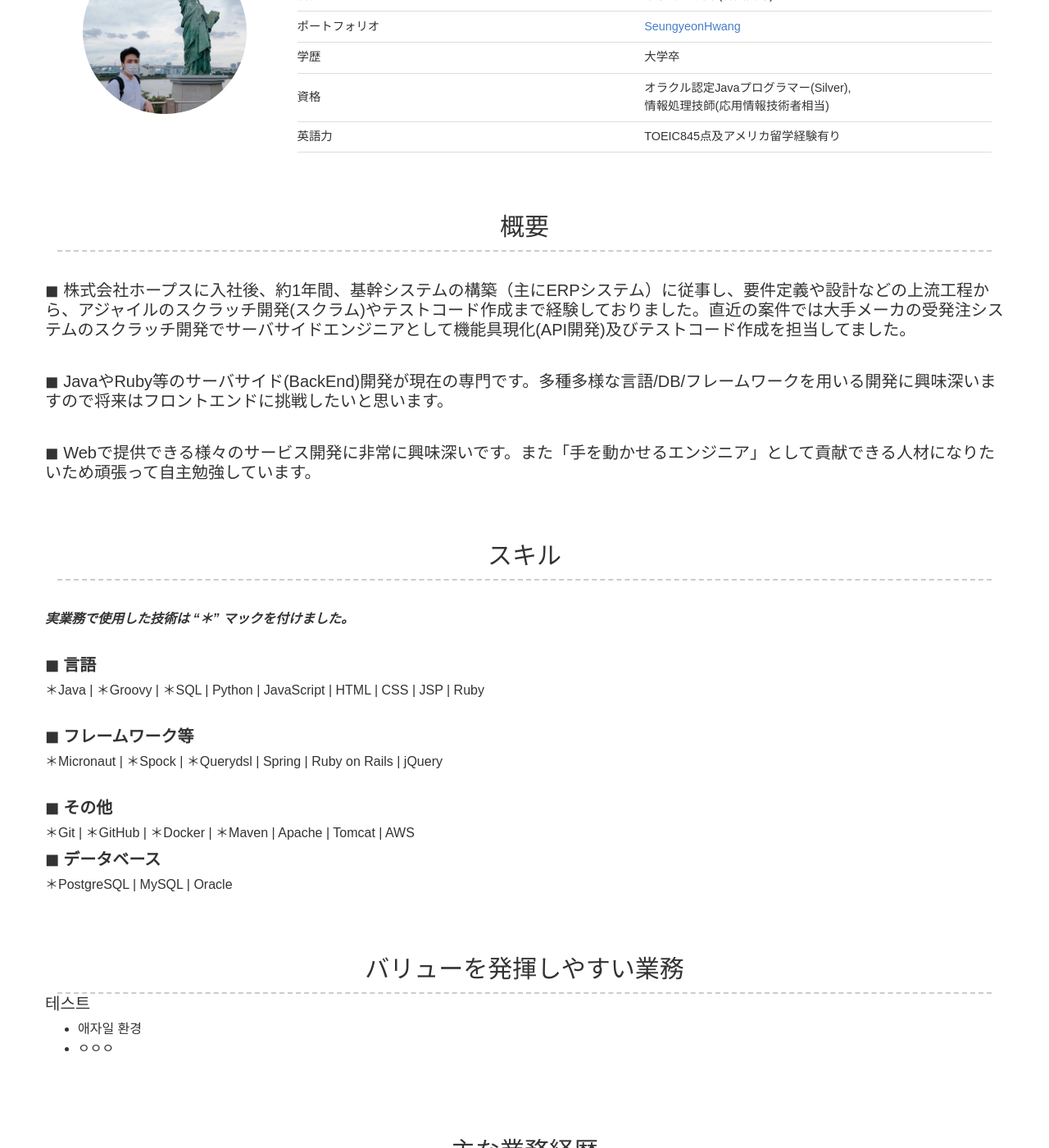
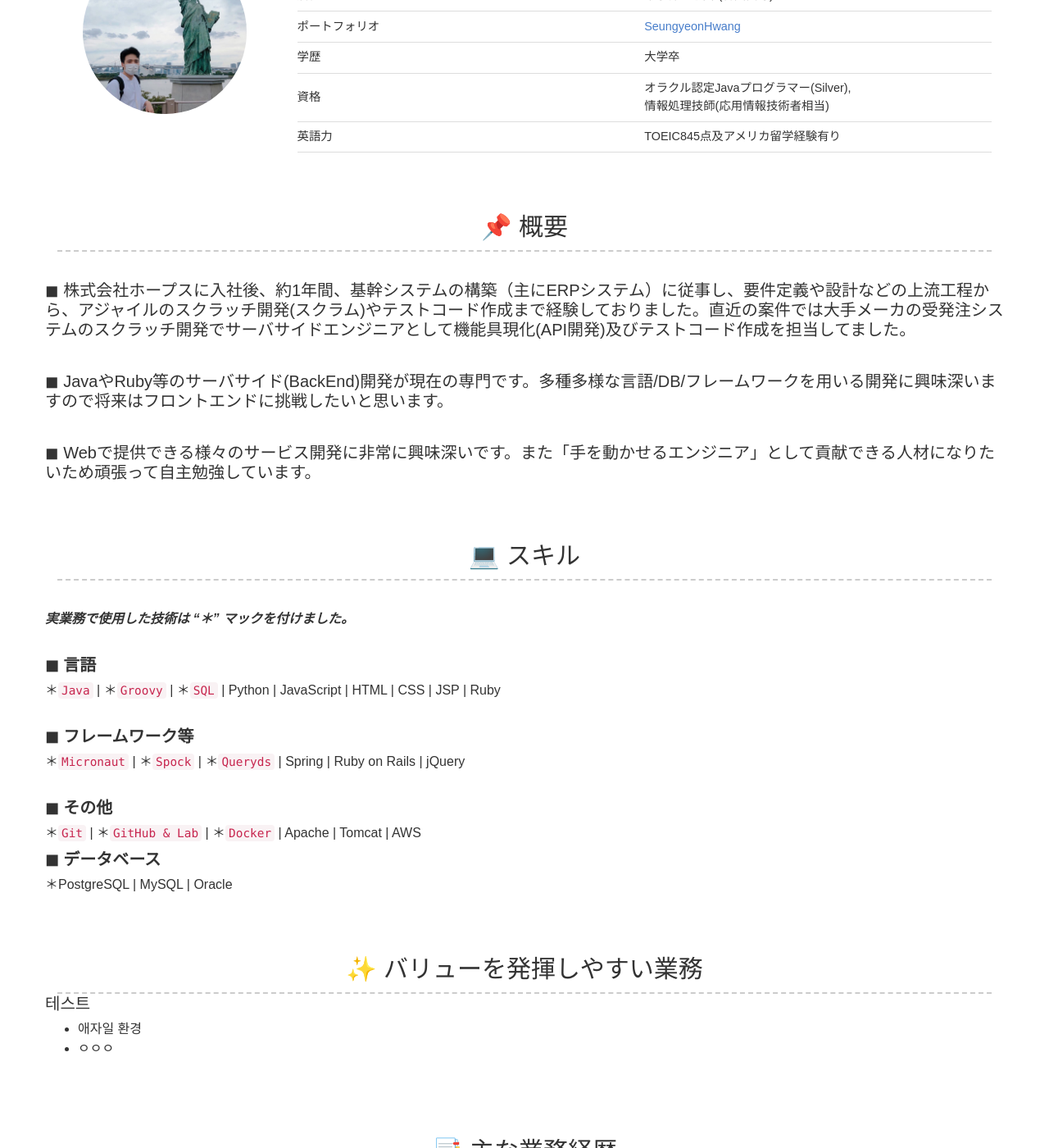
Before and after one commit to SeungyeonHwang/SeungyeonHwang.github.io, a Jekyll site: the page built from index.md, in a window 1280 px wide and 1400 px high, scrolled down 462 px. Shown: the whole window at 82% size. Built offline with Jekyll 4.4.1, drawn with Linux system fonts in a browser that asks for light colours; nearby versions of some CDN libraries; some of the changed text lies outside the part shown.

Commit message:
no message

```diff
--- a/_config.yml
+++ b/_config.yml
@@ -24,7 +24,7 @@ linkedin_username: seungyeon-hwang-09a722182
 
 # About Me Section
 about_profile_image: images/profile.jpeg
-about_title: 基本情報
+about_title: 🔖 基本情報
 about_content: |
   |項目|内容|
   |----|----|
@@ -36,7 +36,7 @@ about_content: |
   |英語力|TOEIC845点及アメリカ留学経験有り|
 
 # Activity Section
-activity_title: 概要
+activity_title: 📌 概要
 activity_content: |
   ## ◼︎ 株式会社ホープスに入社後、約1年間、基幹システムの構築（主にERPシステム）に従事し、要件定義や設計などの上流工程から、アジャイルのスクラッチ開発(スクラム)やテストコード作成まで経験しておりました。直近の案件では大手メーカの受発注システムのスクラッチ開発でサーバサイドエンジニアとして機能具現化(API開発)及びテストコード作成を担当してました。
   <br>
@@ -44,35 +44,35 @@ activity_content: |
   <br>
   ## ◼︎ Webで提供できる様々のサービス開発に非常に興味深いです。また「手を動かせるエンジニア」として貢献できる人材になりたいため頑張って自主勉強しています。
 # Skill Section
-skill_title: スキル
+skill_title: 💻 スキル
 skill_content: |
   ***実業務で使用した技術は "＊" マックを付けました。***
   <br>
   ## **◼︎ 言語**
-  ＊Java | ＊Groovy | ＊SQL | Python | JavaScript | HTML | CSS | JSP | Ruby
+  ＊`Java` | ＊`Groovy` | ＊`SQL` | Python | JavaScript | HTML | CSS | JSP | Ruby
   <br>
 
   ## **◼︎ フレームワーク等**
-    ＊Micronaut | ＊Spock | ＊Querydsl | Spring | Ruby on Rails | jQuery
+    ＊`Micronaut` | ＊`Spock` | ＊`Queryds` | Spring | Ruby on Rails | jQuery
   <br>
 
   ## **◼︎ その他**
-  ＊Git | ＊GitHub | ＊Docker | ＊Maven | Apache | Tomcat | AWS
+  ＊`Git` | ＊`GitHub & Lab` | ＊`Docker` | Apache | Tomcat | AWS
   <br>
 
   ## **◼︎ データベース**
   ＊PostgreSQL | MySQL | Oracle
 # OpenSource Section
-open-source_title: バリューを発揮しやすい業務
+open-source_title: ✨ バリューを発揮しやすい業務
 open-source_content: |
   ## 테스트
   - 애자일 환경
   - ㅇㅇㅇ
 # Experience Section
-experience_title: 主な業務経歴
+experience_title: 📑 主な業務経歴
 
 # Projects Section
-projects_title: ポートフォリオ
+projects_title: 💡 ポートフォリオ
 
 # Education Section
 # education_title: 主な業務経歴
```
